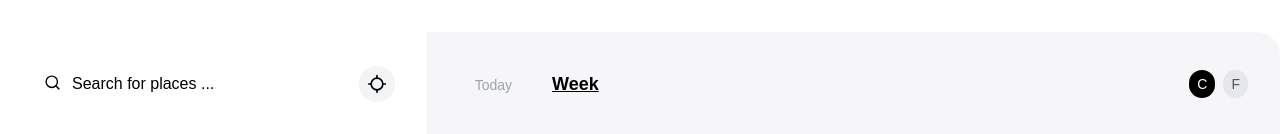
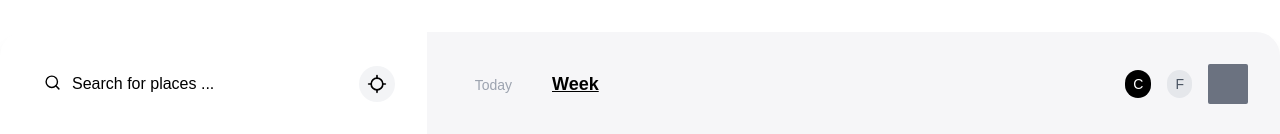
Before and after one commit to KirtikumarKavande/weather-app, a Next.js app: page / in a window 1280 px wide. Shown: the top 134 px of the page. Built offline with nearby package versions, Linux system fonts and the light colour scheme; no server answers.

Commit message:
style:add profile image

```diff
--- a/src/components/panel/rightPanel/UnitToggle.tsx
+++ b/src/components/panel/rightPanel/UnitToggle.tsx
@@ -10,7 +10,8 @@ const DynamicUnitToggle: React.FC<ToggleProps> = ({ units }) => {
     dispatch(setActiveUnit(unit));
   };
   return (
-    <div className="flex items-center space-x-2">
+    <div>
+    <div className="flex items-center space-x-4">
       {units.map((unit, index) => (
         <button
           key={index}
@@ -24,6 +25,10 @@ const DynamicUnitToggle: React.FC<ToggleProps> = ({ units }) => {
           {unit}
         </button>
       ))}
+    <div className="h-10 w-10 bg-gray-500 rounded-sm "></div>
+
+    </div>
+
     </div>
   );
 };
```
